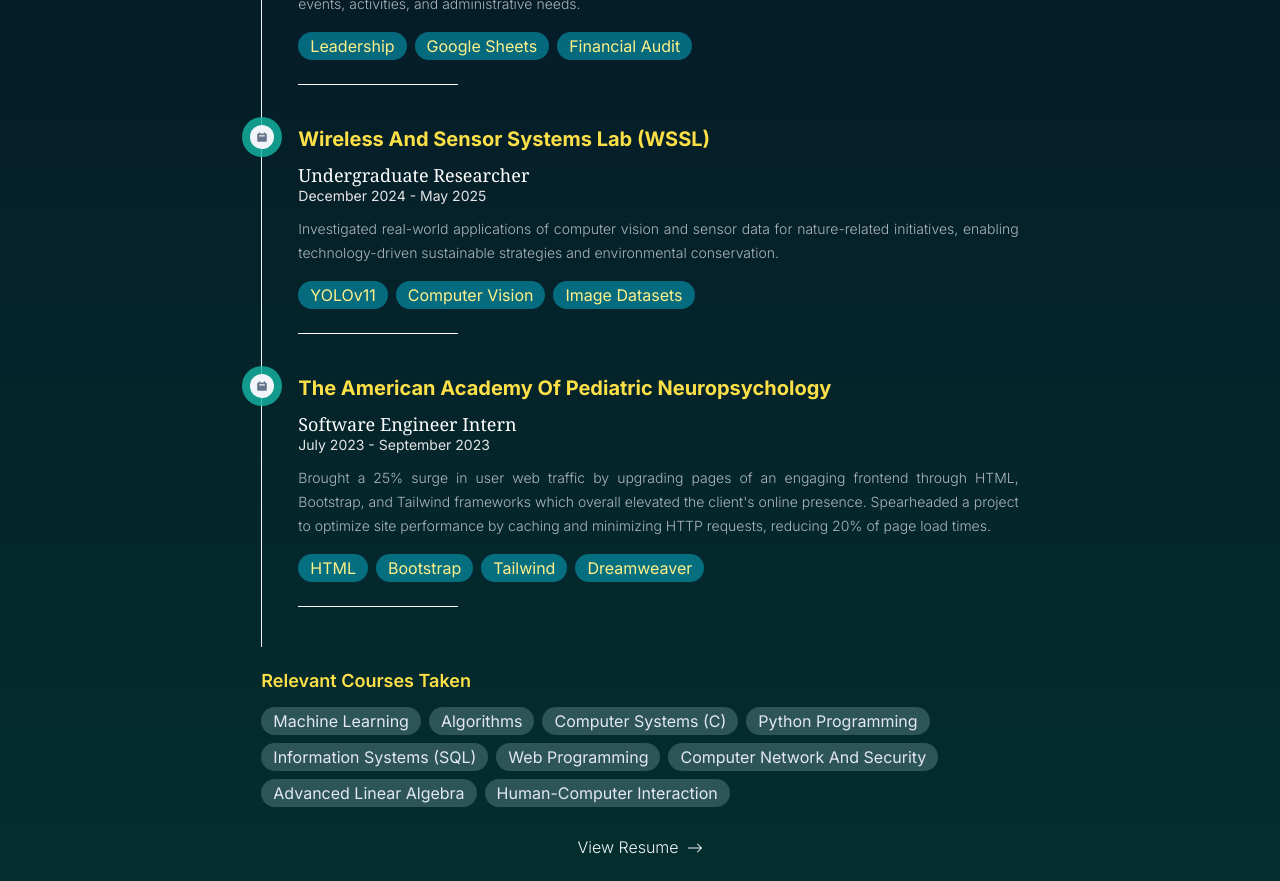
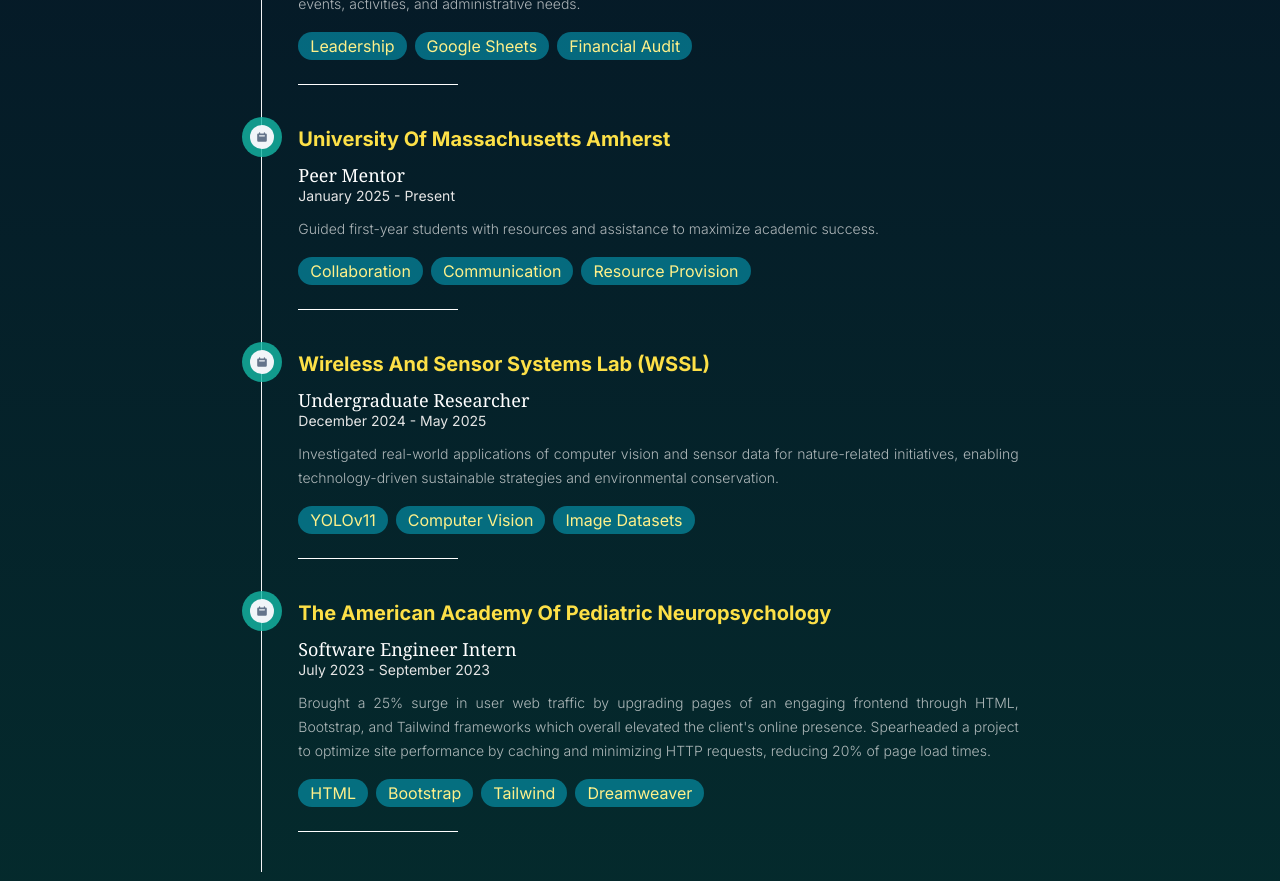
Before and after one commit to faizfrds/portfolio-v2, a Next.js app: page / in a window 1280 px wide. Shown: the part 2840-3721 px from the top of the page. Built offline with nearby package versions, Linux system fonts and the light colour scheme.

Commit message:
footer and desc

```diff
--- a/components/Experiences.tsx
+++ b/components/Experiences.tsx
@@ -10,14 +10,7 @@
     desc: "AWS AppSync",
     tools: ["AWS", "Java"],
   },
-  // {
-  //   url: "https://www.umass.edu/",
-  //   company: "University of Massachusetts Amherst",
-  //   title: "Peer Mentor",
-  //   date: "January 2025 - Present",
-  //   desc: "Guided first-year students with resources and assistance to maximize academic success.",
-  //   tools: ["Collaboration", "communication", "resource provision"],
-  // },
+
   {
     url: "https://www.cics.umass.edu/",
     company: "manning college of information and computer sciences",
@@ -33,6 +26,14 @@
     date: "June 2023 - Present",
     desc: "Liaised financial updates to board members, providing transparent guidance and updates to 30+ purchases. Managed the association’s budget of $2000+, ensuring transparent and responsible allocation of funds for events, activities, and administrative needs.",
     tools: ["leadership", "google sheets", "financial audit"],
+  },
+  {
+    url: "https://www.umass.edu/",
+    company: "University of Massachusetts Amherst",
+    title: "Peer Mentor",
+    date: "January 2025 - Present",
+    desc: "Guided first-year students with resources and assistance to maximize academic success.",
+    tools: ["Collaboration", "communication", "resource provision"],
   },
   {
     url: "http://wsslab.org/",
```
